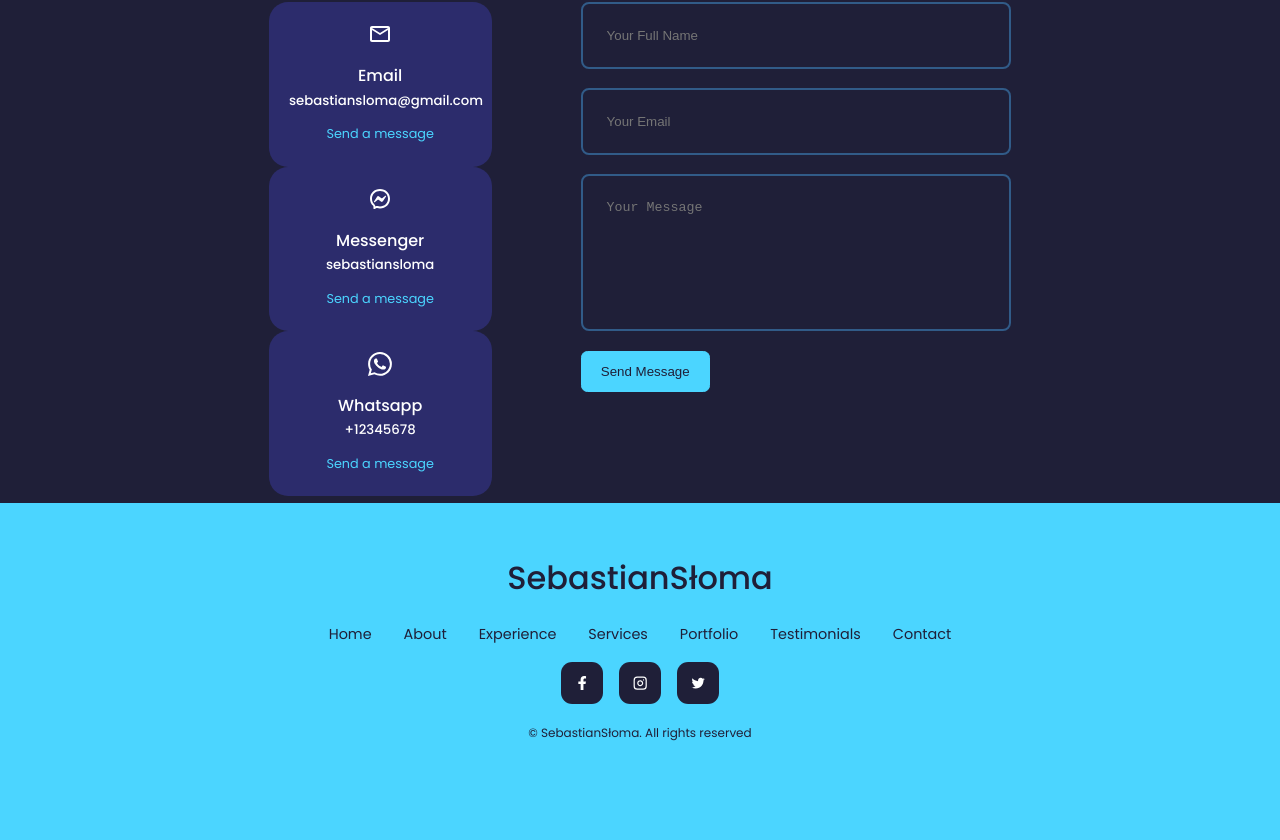
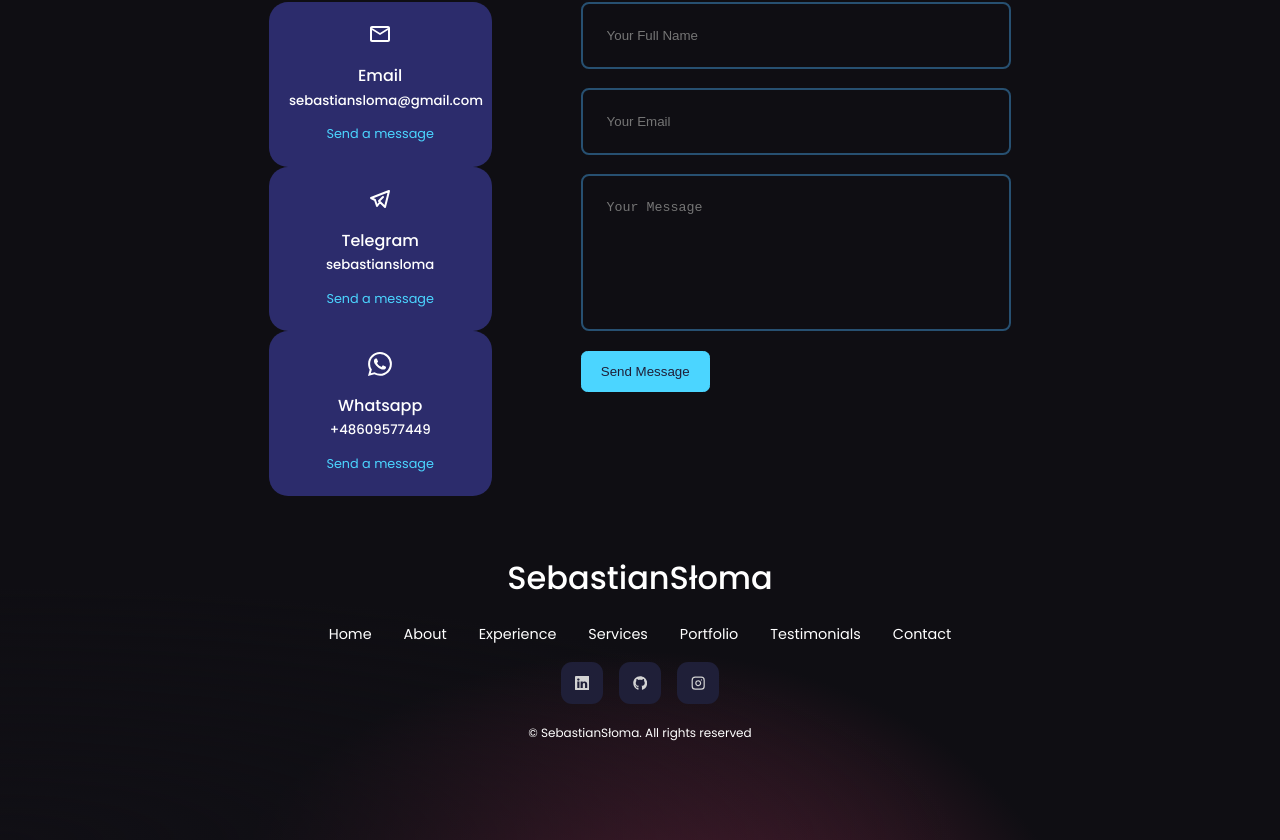
Before and after one commit to SebastianSloma/Portfolio_website, a React (Create React App) app: page / in a window 1280 px wide. Shown: the part 4263-5103 px from the top of the page. Built offline with nearby package versions, Linux system fonts and the light colour scheme.

Commit message:
added telegram, whatsapp contact

```diff
--- a/src/contact/Contact.jsx
+++ b/src/contact/Contact.jsx
@@ -1,8 +1,8 @@
 import React from 'react';
 import './contact.css';
 import { MdOutlineEmail } from 'react-icons/md';
-import { RiMessengerLine } from 'react-icons/ri';
 import { BsWhatsapp } from 'react-icons/bs';
+import {TbBrandTelegram} from 'react-icons/tb'
 import { useRef } from 'react';
 import emailjs from 'emailjs-com';
 
@@ -35,17 +35,17 @@ const Contact = () => {
 					</article>
 
 					<article className='contact__option'>
-						<RiMessengerLine className='contact__option-icon' />
-						<h4>Messenger</h4>
+						<TbBrandTelegram className='contact__option-icon' />
+						<h4>Telegram</h4>
 						<h5>sebastiansloma</h5>
-						<a href='https://m.me/sebastiansloma' target='_blank' rel="noreferrer">Send a message</a>
+						<a href='https://t.me/Sebastiansloma' target='_blank' rel="noreferrer">Send a message</a>
 					</article>
 
 					<article className='contact__option'>
 						<BsWhatsapp className='contact__option-icon' />
 						<h4>Whatsapp</h4>
-						<h5>+12345678</h5>
-						<a href='https://api.whatsapp.com/send?phone+12345678' target='_blank' rel="noreferrer">Send a message</a>
+						<h5>+48609577449</h5>
+						<a href='https://wa.me/+48609577449' target='_blank' rel="noreferrer">Send a message</a>
 					</article>
 				</div>
         <form ref={form} onSubmit={sendEmail}>
--- a/src/footer/Footer.jsx
+++ b/src/footer/Footer.jsx
@@ -1,8 +1,9 @@
 import React from 'react';
 import './footer.css';
-import { FaFacebookF } from 'react-icons/fa';
-import { FiInstagram } from 'react-icons/fi';
-import { IoLogoTwitter } from 'react-icons/io';
+import { BsLinkedin } from 'react-icons/bs';
+import { FaGithub } from 'react-icons/fa';
+import {FiInstagram} from 'react-icons/fi'
+
 
 const Footer = () => {
 	return (
@@ -36,9 +37,10 @@ const Footer = () => {
 			</ul>
 
 			<div className='footer__socials'>
-				<a href='https://facebook.com'><FaFacebookF/></a>
-				<a href='https://instagram.com'><FiInstagram/></a>
-				<a href='https://telegram.com'><IoLogoTwitter/></a>
+				<a href='https://www.linkedin.com/in/sebastian-sloma/' target='_blank' rel="noreferrer"><BsLinkedin/></a>
+				<a href='https://github.com/SebastianSloma' target='_blank' rel="noreferrer"><FaGithub/></a>
+				<a href='https://www.instagram.com/paskud_z_bagien/stagram.com' target='_blank' rel="noreferrer"><FiInstagram/></a>
+
 			</div>
 
       <div className="footer__copyright">
--- a/src/footer/footer.css
+++ b/src/footer/footer.css
@@ -1,13 +1,20 @@
 footer {
-	background: var(--color-primary);
+	background-color: #0f0e13;
+	background-image:
+	  radial-gradient(at 0% 100%, hsla(253,16%,7%,1) 0, transparent 53%),
+	  radial-gradient(at 50% 150%, hsla(339,49%,30%,1) 0, transparent 50%);
 	padding: 3rem 0;
 	text-align: center;
 	font-size: 0.9rem;
 	margin-top: 7px;
+
 }
 
 footer a {
-	color: var(--color-bg);
+	color: var(--color-white);
+}
+footer a:hover{
+	color: var(--color-light);
 }
 
 .footer__logo {
@@ -33,21 +40,21 @@ footer a {
 
 .footer__socials a {
 	background: var(--color-bg);
-	color: var(--color-white);
+	color: lightgrey;
 	padding: 0.8rem;
 	border-radius: 0.7rem;
 	display: flex;
 	border: 1px solid transparent;
 }
 .footer__socials a:hover {
-	background: transparent;
+	background: ghostwhite;
 	color: var(--color-bg);
-	border-color: var(--color-bg);
+	border-color: var(--color-white);
 }
 
 .footer__copyright {
 	margin-bottom: 3rem;
-	color: var(--color-bg);
+	color: var(--color-white);
 }
 
 /* media queries */
--- a/src/index.css
+++ b/src/index.css
@@ -37,38 +37,22 @@ html {
 body {
 	font-family: 'Poppins', sans-serif;
 	color: var(--color-white);
-	background: var(--color-bg);
-	/* Menu */
-	/* background-color:#0f0e13;
-	background-image:
-	  radial-gradient(at 0% 0%, hsla(253,16%,7%,1) 0, transparent 50%),
-	  radial-gradient(at 50% 100%, hsla(225,39%,25%,1) 0, transparent 50%); */
+	/* background: var(--color-bg); */
 
-	  /* background-color:#0f0e13;
+
+ background-color:#0f0e13;
+
 	  background-image:
 		radial-gradient(at 0% 0%, hsla(253,16%,7%,1) 0, transparent 50%),
 		radial-gradient(at 50% 0%, hsla(225,39%,30%,1) 0, transparent 50%),
-		radial-gradient(at 100% 0%, hsla(339,49%,30%,1) 0, transparent 50%); */
+		radial-gradient(at 100% 0%, hsla(339,49%,30%,1) 0, transparent 50%);
 
-		/* menu */
-		/* background-color: #0f0e13;
-		background-image:
-		  radial-gradient(at 0% 100%, hsla(253,16%,7%,1) 0, transparent 50%),
-		  radial-gradient(at 50% 0%, hsla(225,39%,25%,1) 0, transparent 50%); */
 
-		  /* footer */
-		  /* background-color: #0f0e13;
-  background-image:
-    radial-gradient(at 0% 100%, hsla(253,16%,7%,1) 0, transparent 53%),
-    radial-gradient(at 50% 150%, hsla(339,49%,30%,1) 0, transparent 50%); */
 
-	/* text grad */
-	/* .text-gradient {
-		background-color: #fff;
-		background-image: radial-gradient(at 4% 36%, hsla(0,0%,100%,1) 0, transparent 53%), radial-gradient(at 100% 60%, rgb(0, 0, 0) 0, transparent 50%);
-		-webkit-background-clip: text;
-		-webkit-text-fill-color: transparent;
-	  } */
+
+
+
+
 	line-height: 1.7;
 
 }
```
